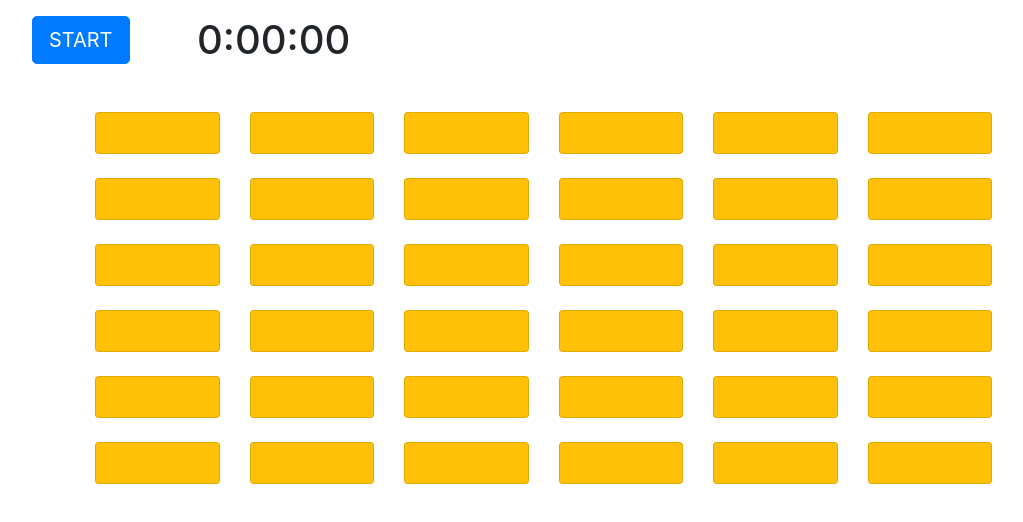
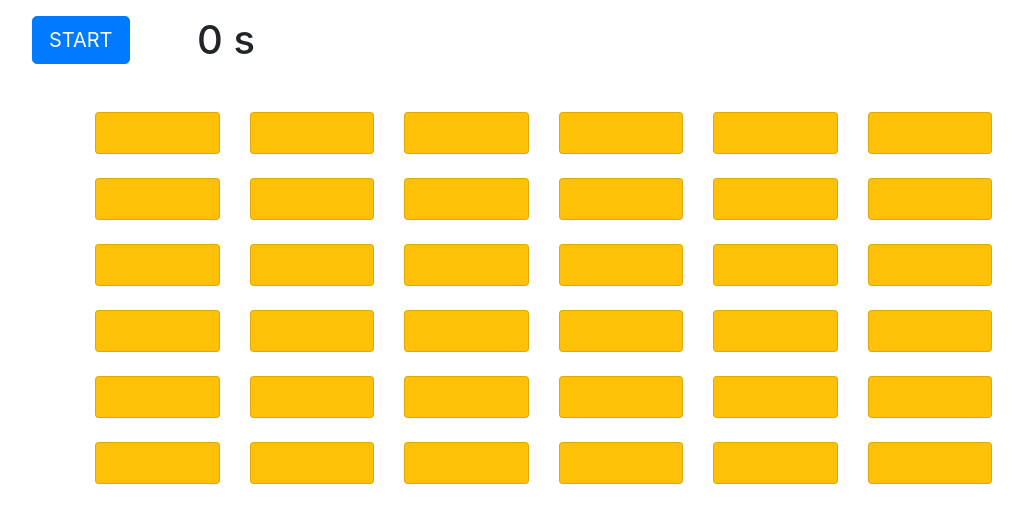
Before and after one commit to vladimirloskutov/memory-game, a React (Create React App) app: page / in a window 1280 px wide. Shown: the top 522 px of the page, without its empty margins (128-1151 px from the left). Built offline with nearby package versions, Linux system fonts and the light colour scheme.

Commit message:
add gameTimer prop to Timer

```diff
--- a/src/components/App.jsx
+++ b/src/components/App.jsx
@@ -9,6 +9,14 @@ export default class App extends React.Component {
       gameStatus: null,
       gameTimer: 0,
     };
+  }
+
+  componentDidUpdate(prevProps, prevState, snapshot) {
+    if (this.state.gameStatus === 'started') {
+      this.timerID = setTimeout(() => {
+        this.setState({ gameTimer: prevState.gameTimer + 1 });
+      }, 1000);
+    }
   }
 
   handleStartButtonClick = () => {
@@ -30,9 +38,10 @@ export default class App extends React.Component {
   };
 
   render() {
+    const { gameTimer } = this.state;
     return (
         <div className="app w-75 mx-auto" >
-          <ControlPanel startButtonClickHandler={this.handleStartButtonClick} />
+          <ControlPanel gameTimer={gameTimer} startButtonClickHandler={this.handleStartButtonClick} />
           <CardsBoard />
         </div>
     );
--- a/src/components/ControlPanel.jsx
+++ b/src/components/ControlPanel.jsx
@@ -9,6 +9,7 @@ export default class ControlPanel extends React.Component {
   };
 
   render() {
+    const { gameTimer } = this.props;
     return (
       <div className="control-panel mt-3 mb-5 mx-auto">
         <div className="row">
@@ -16,7 +17,7 @@ export default class ControlPanel extends React.Component {
             <StartButton startButtonClickHandler={this.handleStartButtonClick} />
           </div>
           <div className="col-4">
-            <Timer />
+            <Timer gameTimer={gameTimer} />
           </div>
         </div>
       </div>
--- a/src/components/Timer.jsx
+++ b/src/components/Timer.jsx
@@ -2,8 +2,9 @@ import React from "react";
 
 export default class Timer extends React.Component {
   render() {
+    const { gameTimer } = this.props;
     return (
-        <div className="h1 d-inline">0:00:00</div>
+        <div className="h1 d-inline">{gameTimer} s</div>
     );
   }
 }
```
